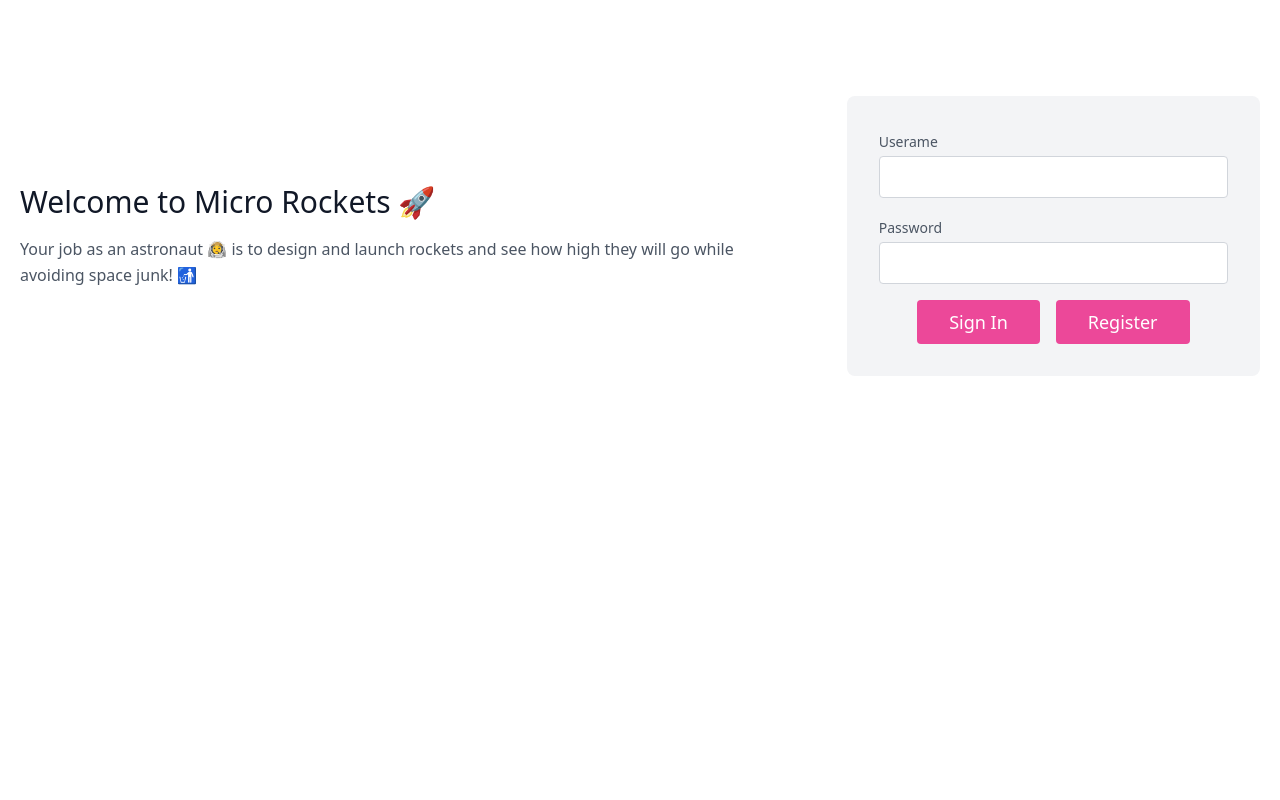
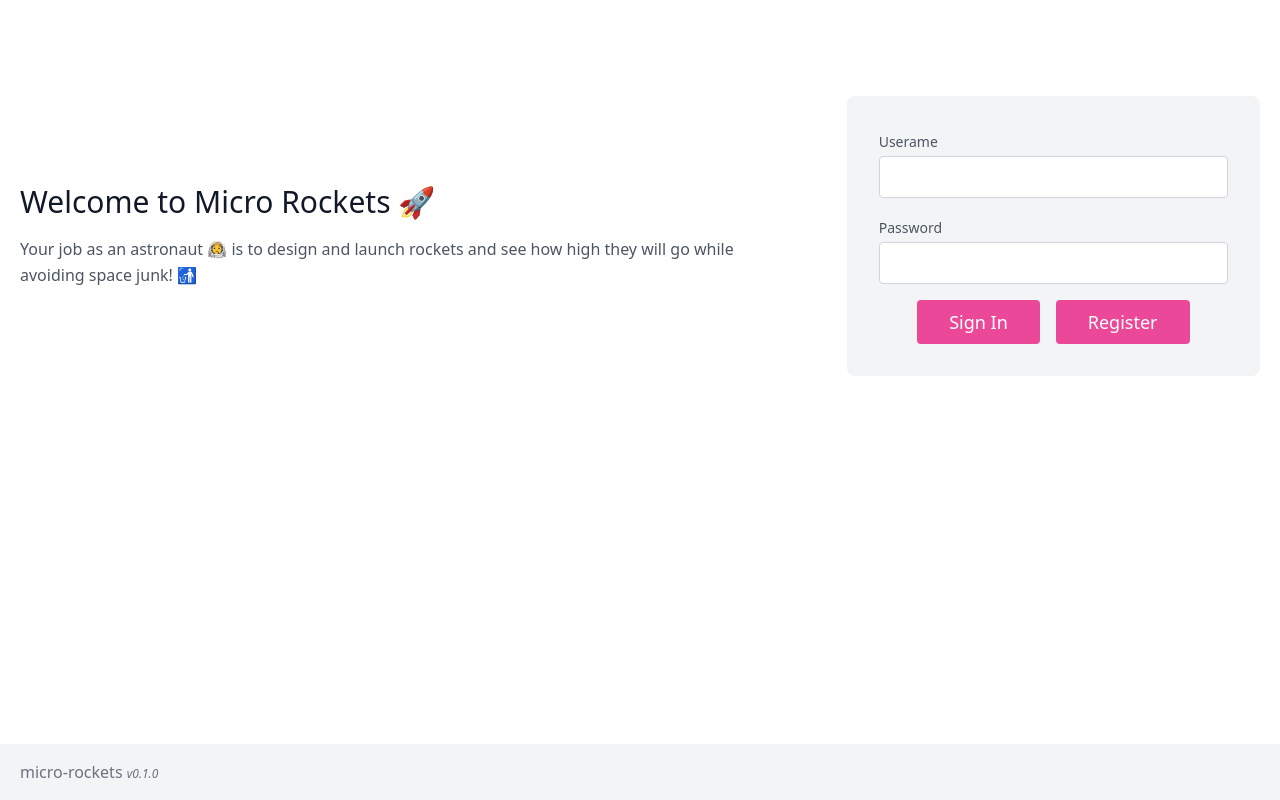
Before and after one commit to tharsus-ltd/ur-frontend, a Svelte app: page / in a window 1280 px wide. Built offline with nearby package versions, Linux system fonts and the light colour scheme.

Commit message:
add footer, and go through proxy

```diff
--- a/src/App.svelte
+++ b/src/App.svelte
@@ -3,11 +3,15 @@
 	import Router from 'svelte-spa-router';
 	import Login from './routes/Login.svelte';
 	import Dash from './routes/Dash.svelte';
+	import Footer from './components/Footer.svelte';
 </script>
 
 <Tailwindcss />
 
-<Router routes={{
-	'/': Login,
-	'/dash': Dash
-}} />
+<div class="flex flex-col h-screen justify-between">
+	<Router routes={{
+		'/': Login,
+		'/dash': Dash
+	}} />
+	<Footer />
+</div>
--- /dev/null
+++ b/src/components/Footer.svelte
@@ -0,0 +1,11 @@
+<script>
+  import { VERSION } from '../store';
+</script>
+
+<footer class="text-gray-600 body-font">
+  <div class="bg-gray-100">
+    <div class="container mx-auto py-4 px-5 flex flex-wrap flex-col sm:flex-row">
+      <p class="text-gray-500 text-center sm:text-left">micro-rockets <span class="italic text-xs">v{VERSION}</span></p>
+    </div>
+  </div>
+</footer>
--- a/src/rockets.js
+++ b/src/rockets.js
@@ -2,7 +2,7 @@ import axios from "axios";
 import { get } from "svelte/store";
 import { auth } from "./store";
 
-const HOST = "localhost:8002";
+const HOST = "localhost/rocket-manager/";
 
 export async function create_rocket(height, num_engines) {
   const token = get(auth).token;
--- a/src/routes/Login.svelte
+++ b/src/routes/Login.svelte
@@ -4,6 +4,7 @@
 
   import { register, get_token } from '../store';
   import { push } from 'svelte-spa-router';
+
 
   let form_un, form_pw
   async function signup() {
--- a/src/store.js
+++ b/src/store.js
@@ -2,7 +2,8 @@ import { writable } from "svelte/store";
 import { push } from "svelte-spa-router";
 import axios from "axios";
 
-const URL_BASE = "http://localhost:8001";
+export const VERSION = "0.1.0";
+const URL_BASE = "http://localhost/user-manager";
 
 export const auth = writable(null);
 
```
